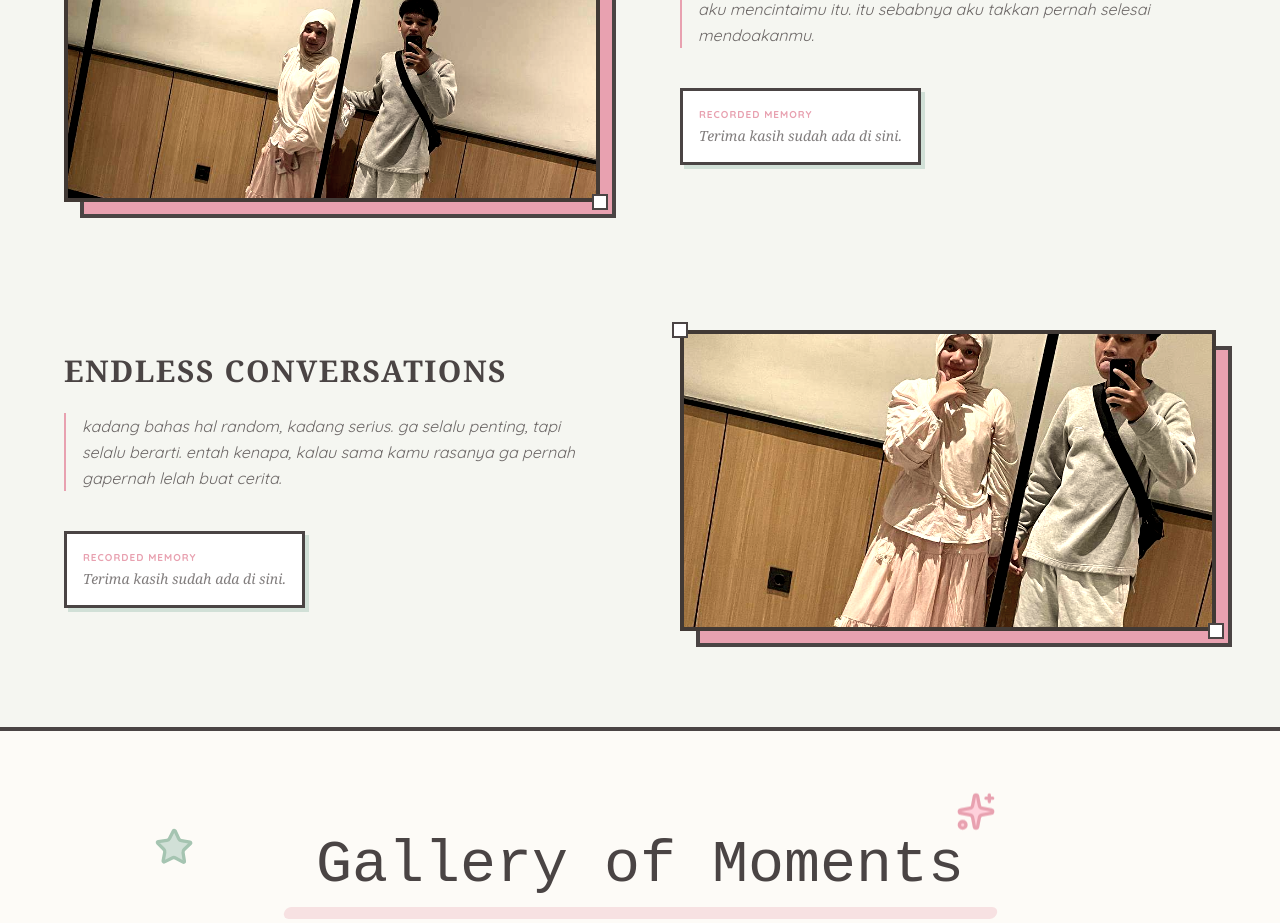
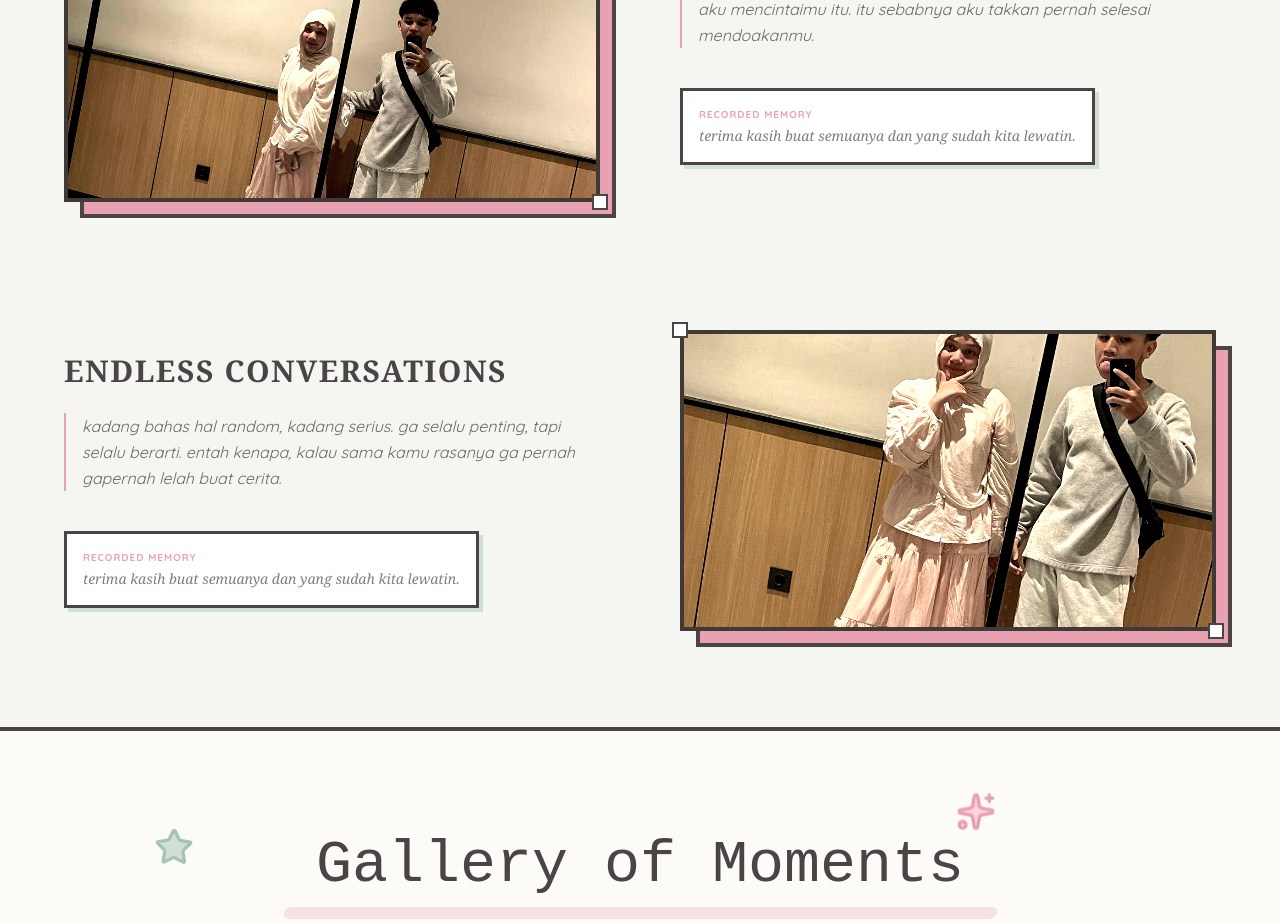
Before and after one commit to Fahril13/forwho-, a React app: page / in a window 1280 px wide. Shown: the part 1220-2143 px from the top of the page. Built offline with nearby package versions, Linux system fonts and the light colour scheme; the HTML template or start-up script is replaced by a standard one; a web font is replaced by a local one.

Commit message:
Update Highlights.tsx

```diff
--- a/src/components/Highlights.tsx
+++ b/src/components/Highlights.tsx
@@ -53,7 +53,7 @@ export function Highlights() {
                   whileHover={{ scale: 1.05, x: 10 }}
                 >
                   <span className="font-sans font-bold text-[10px] uppercase text-pink-deep block mb-1 tracking-widest">RECORDED MEMORY</span>
-                  <p className="font-serif text-sm italic text-ink/70">Terima kasih sudah ada di sini.</p>
+                  <p className="font-serif text-sm italic text-ink/70">terima kasih buat semuanya dan yang sudah kita lewatin.</p>
                 </motion.div>
               </div>
             </motion.div>
```
